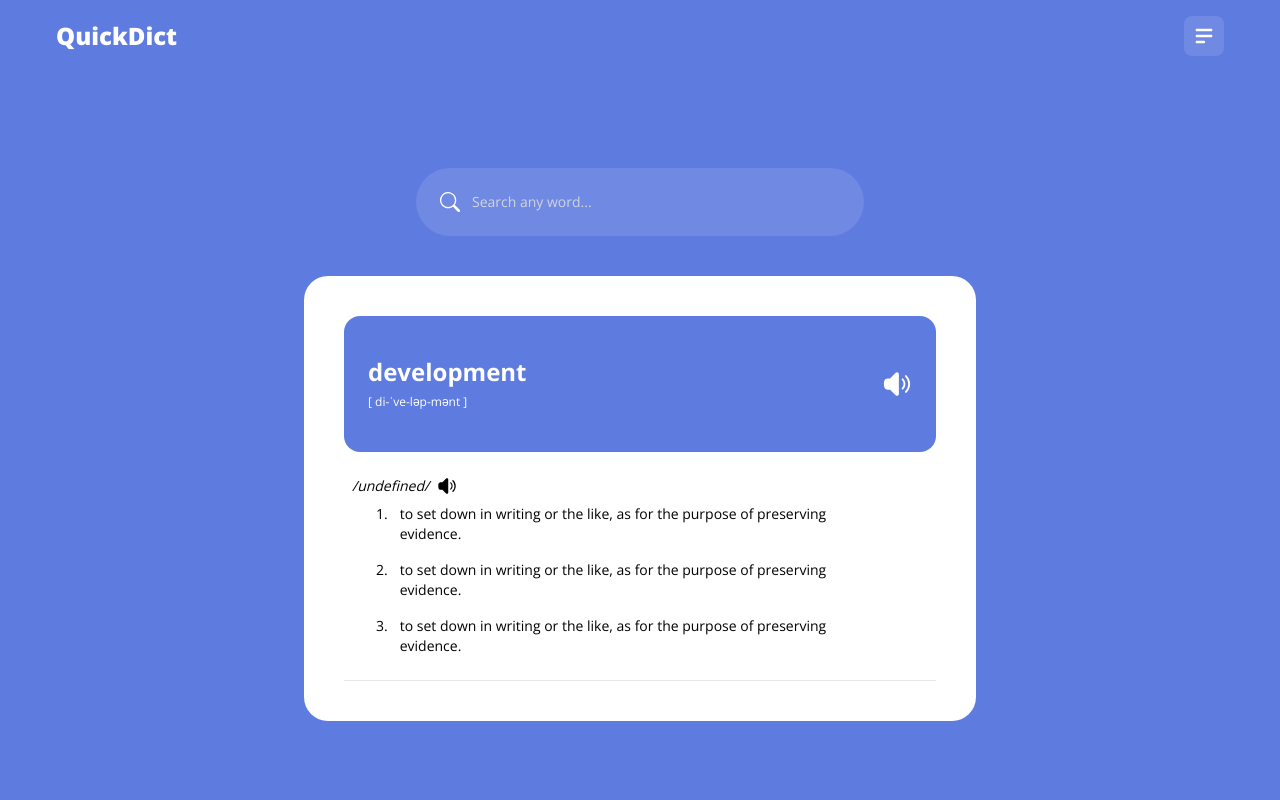
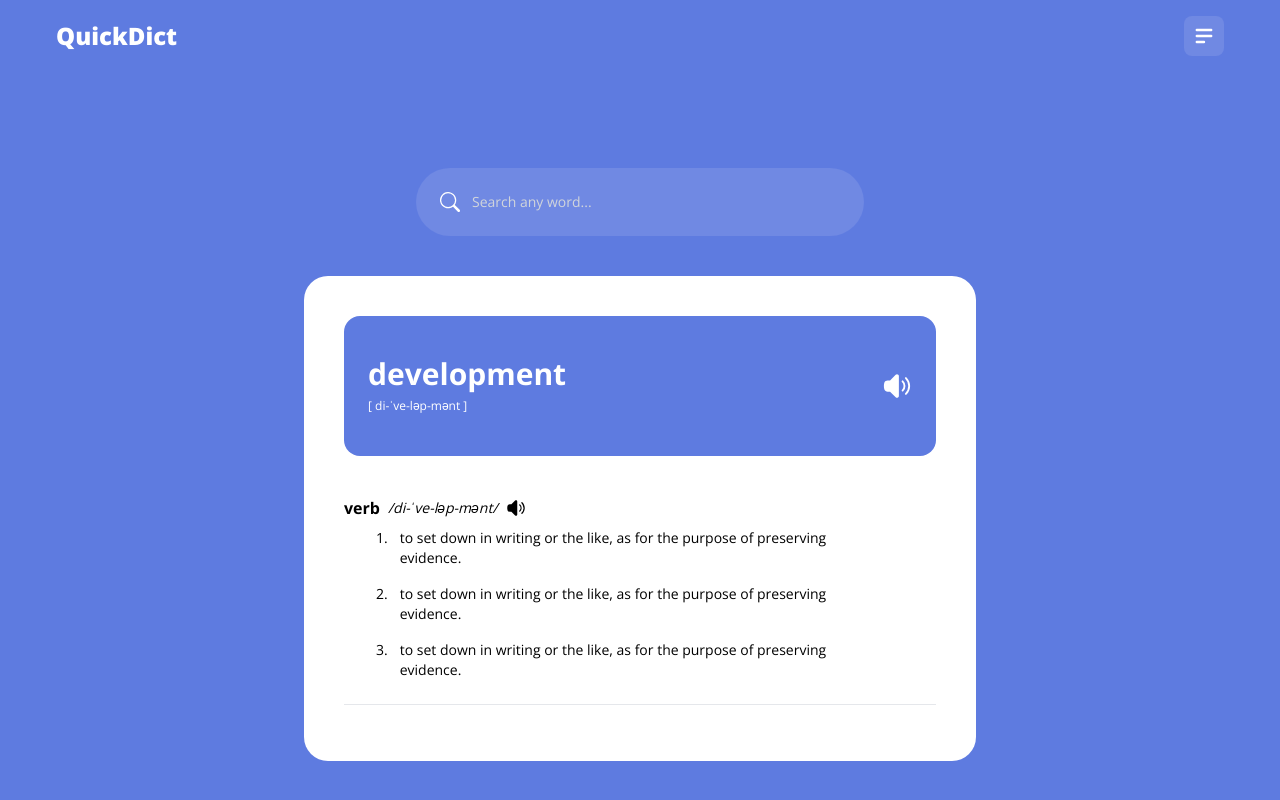
Before and after one commit to priscilla-e/quickdict, a React (Vite) app: page / in a window 1280 px wide. Built offline with nearby package versions, Linux system fonts and the light colour scheme; no server answers.

Commit message:
Add playaudio feature to components

```diff
--- a/src/components/definition/DefinitionItem.tsx
+++ b/src/components/definition/DefinitionItem.tsx
@@ -1,5 +1,6 @@
 import type { Definition } from '../../types';
 import { HiSpeakerWave } from 'react-icons/hi2';
+import { playAudio } from '../../utils';
 
 interface DefinitionItemProps {
   definition: Definition;
@@ -7,18 +8,23 @@ interface DefinitionItemProps {
 
 export default function DefinitionItem({ definition }: DefinitionItemProps) {
   return (
-    <li className="space-y-2">
+    <li className="space-y-2 border-b border-b-gray-200 py-6 ">
       <div className="flex items-center justify-start gap-2">
-        <span className="font-bold">{definition.partOfSpeech}</span>
-        <span className="text-sm italic">{`/${definition.ipa}/`}</span>
-        <button className='text-xl focus:outline-none' onClick={() => alert('TODO: playAudio')}>
-          <HiSpeakerWave />
-        </button>
+        <span className="font-bold">{definition.functionalLabel}</span>
+        <span className="text-sm italic">{`/${definition.pronunciations.mw}/`}</span>
+        {definition.pronunciations.audio && (
+          <button
+            className="text-xl focus:outline-none"
+            onClick={() => playAudio(definition.pronunciations.audio)}
+          >
+            <HiSpeakerWave />
+          </button>
+        )}
       </div>
       <div className="ml-4 md:ml-8">
-        <ul className="text-sm space-y-4">
+        <ul className="space-y-4 text-sm">
           {definition.meanings.map((meaning, index) => (
-            <li key={index} className="flex gap-3 max-w-lg">
+            <li key={index} className="flex max-w-lg gap-3 ">
               <span>{`${index + 1}.`}</span>
               <span>{meaning}</span>
             </li>
--- a/src/components/definition/DefinitionList.tsx
+++ b/src/components/definition/DefinitionList.tsx
@@ -7,7 +7,7 @@ interface DefinitionListProps {
 
 export default function DefinitionList({ definitions }: DefinitionListProps) {
   return (
-    <ul className="border-b border-b-gray-200 py-6">
+    <ul className="my-4">
       {definitions.map((definition, index) => (
         <DefinitionItem key={index} definition={definition} />
       ))}
--- a/src/components/search/SearchResult.tsx
+++ b/src/components/search/SearchResult.tsx
@@ -1,24 +1,33 @@
-import DefinitionList from '../definition/DefinitionList.tsx'
+import DefinitionList from '../definition/DefinitionList.tsx';
 import type { SearchResult } from '../../types.ts';
 import { HiSpeakerWave } from 'react-icons/hi2';
+import playAudio from '../../utils/playAudio.ts';
 
 interface SearchResultProps {
   searchResult: SearchResult;
 }
 
-export default function SearchResult({searchResult}: SearchResultProps ) {
+export default function SearchResult({ searchResult }: SearchResultProps) {
+  const [firstResult] = searchResult.definitions;
   return (
     <div className="mx-auto mt-10 min-h-96 max-w-2xl rounded-3xl bg-white px-6 py-8 md:p-10">
       <div className="flex items-center justify-between rounded-2xl bg-primary p-6 text-white md:py-10">
         <div>
-          <span className="block text-lg font-bold md:text-2xl">
+          <span className="block text-xl font-bold md:text-3xl">
             {searchResult.word}
           </span>
-          <span className="text-xs">{`[ di-ˈve-ləp-mənt ]`}</span>
+          {firstResult.pronunciations.mw && (
+            <span className="text-xs">{`[ ${firstResult.pronunciations.mw} ]`}</span>
+          )}
         </div>
-        <button className="text-3xl duration-300 hover:scale-105 hover:text-gray-100 focus:outline-none">
-          <HiSpeakerWave />
-        </button>
+        {firstResult.pronunciations.audio && (
+          <button
+            className="text-3xl duration-300 hover:scale-105 hover:text-gray-100 focus:outline-none"
+            onClick={() => playAudio(firstResult.pronunciations.audio)}
+          >
+            <HiSpeakerWave />
+          </button>
+        )}
       </div>
 
       <DefinitionList definitions={searchResult.definitions} />
```
